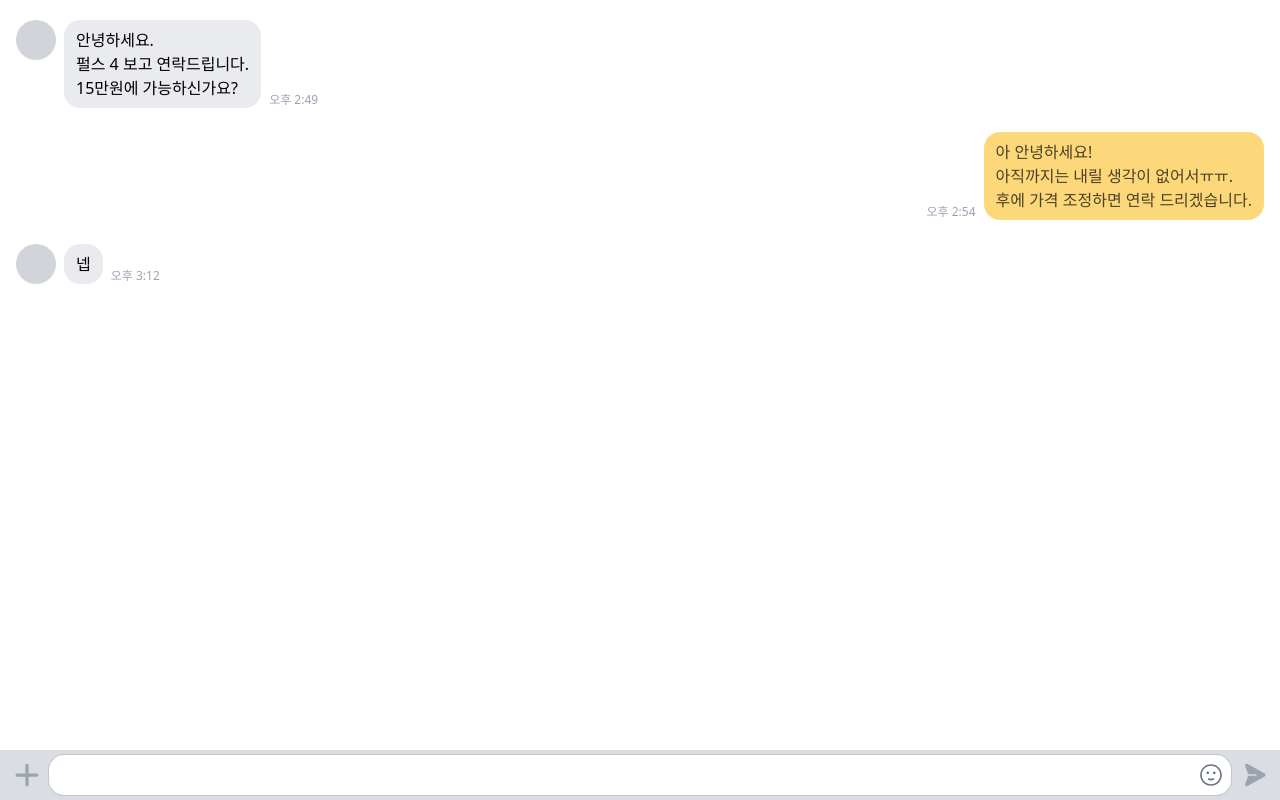
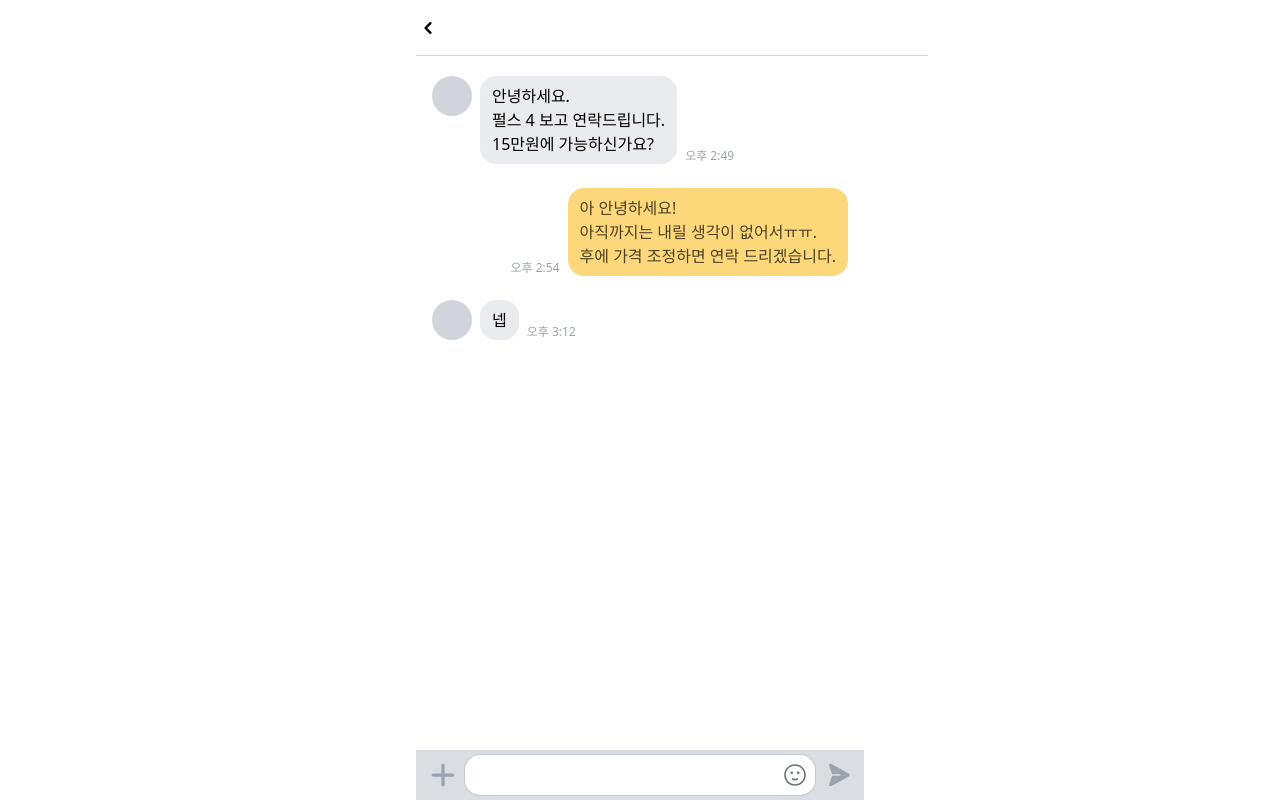
Before and after one commit to rnrudxo2872/market-c, a Next.js app: page /chats/0 in a window 1280 px wide. Built offline with nearby package versions, Linux system fonts and the light colour scheme.

Commit message:
chatDetail - form 크기 수정

```diff
--- a/components/chat/chatForm/index.tsx
+++ b/components/chat/chatForm/index.tsx
@@ -1,7 +1,7 @@
 export default function ChatForm() {
   return (
-    <div className="fixed bottom-0 w-full">
-      <form className="relative px-12 py-1 bg-gray-300 bg-opacity-80">
+    <div className="fixed bottom-0 inset-x-0">
+      <form className="relative px-12 py-1 bg-gray-300 bg-opacity-80 w-full max-w-md mx-auto">
         <button
           type="button"
           className="absolute left-2 bottom-0 top-0 my-auto fill-gray-400 hover:fill-amber-500 focus:fill-amber-500 transition-colors"
@@ -19,7 +19,7 @@ export default function ChatForm() {
         <input
           id="inputBox"
           type="text"
-          className="border-[1.5px] border-gray-400 border-opacity-60 rounded-2xl py-2 outline-none focus:border-amber-500 focus:ring-1 flex-grow peer ring-amber-500 transition-shadow duration-300 px-2 w-full"
+          className="border-[1.5px] border-gray-400 border-opacity-60 rounded-2xl py-2 outline-none focus:border-amber-500 focus:ring-1 flex-grow peer ring-amber-500 transition-shadow duration-300 px-2 w-full mx-auto"
           required
         />
         <button className="absolute right-[3.22rem] bottom-0 top-0 my-auto fill-gray-500 hover:fill-amber-500 focus:fill-amber-500 transition-colors">
--- a/components/layout.tsx
+++ b/components/layout.tsx
@@ -23,7 +23,7 @@ export default function Layout({
   }
 
   return (
-    <div className="w-full max-w-lg mx-auto">
+    <div className="w-full max-w-md mx-auto">
       <section
         className={joinClasses(
           "fixed top-0 w-full bg-white z-10 border-b border-b-gray-300 max-w-lg flex gap-3",
@@ -44,7 +44,7 @@ export default function Layout({
       </section>
       <section
         className={joinClasses(
-          "fixed bottom-0 w-full max-w-lg",
+          "fixed bottom-0 w-full max-w-md",
           hasTabBar
             ? "bg-white py-2 border-t border-t-gray-300 flex justify-between px-6"
             : ""
--- a/pages/chats/[id].tsx
+++ b/pages/chats/[id].tsx
@@ -1,10 +1,11 @@
 import ChatBubble from "@components/chat/chatBubble";
 import ChatForm from "@components/chat/chatForm";
+import Layout from "@components/layout";
 import { NextPage } from "next";
 
 const ChatDetail: NextPage = () => {
   return (
-    <>
+    <Layout hasBackBtn>
       <div className="px-4 py-5 space-y-6">
         <ChatBubble
           text={
@@ -20,11 +21,10 @@ const ChatDetail: NextPage = () => {
           time="오후 2:54"
           me
         ></ChatBubble>
-
         <ChatBubble text={"넵"} time="오후 3:12"></ChatBubble>
       </div>
       <ChatForm />
-    </>
+    </Layout>
   );
 };
 
--- a/pages/chats/index.tsx
+++ b/pages/chats/index.tsx
@@ -11,7 +11,7 @@ const Chats: NextPage = () => {
           <Link key={index} href={`/chats/${index}`}>
             <a>
               <div className="flex gap-2 pt-1 pb-2.5 items-center border-gray-400">
-                <div className="w-12 h-12 rounded-full bg-gray-300" />
+                <div className="w-12 h-12 rounded-full bg-gray-300 flex-shrink-0" />
                 <div className="flex flex-col flex-grow">
                   <div className="flex leading-none gap-1 items-center">
                     <span className="text-sm font-bold">죠니</span>
```
